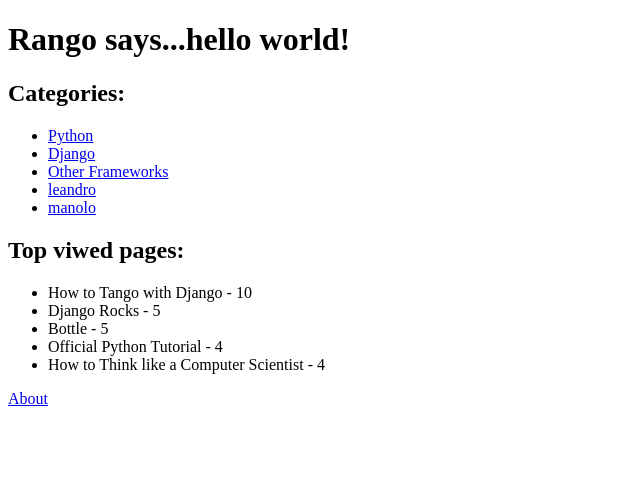
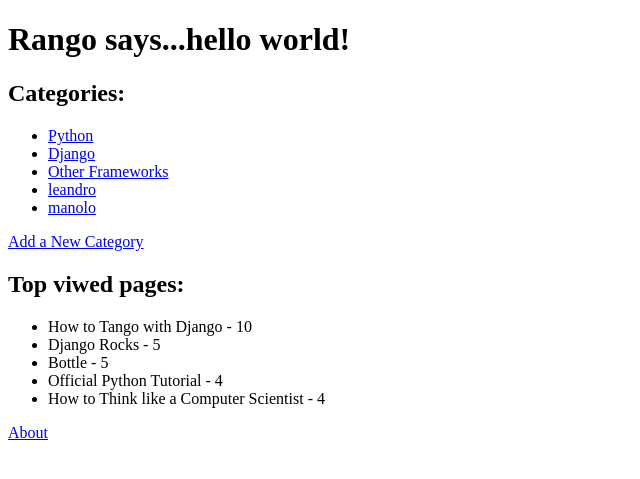
Before and after one commit to ProfessionalIT/twd, a Django app: page /rango/ in a window 1280 px wide. Shown: the top 479 px of the page, without its empty margins (0-640 px from the left). Run offline with Django 3.2, Linux system fonts and the light colour scheme; data comes from the database, SQL or seed files in the repository; both versions use the stored data as it was after the commit.

Commit message:
Implementacoes do capitulo 08

```diff
--- a/twd/rango/urls.py
+++ b/twd/rango/urls.py
@@ -5,6 +5,16 @@
 urlpatterns = patterns('',
                        url(r'^$', views.index, name='index'),
                        url(r'^about/$', views.about, name='about'),
+                       url(r'^add_category/$',
+                           views.add_category,
+                           name='add_category'),
+                       url(r'^add_page/$',
+                           views.add_page,
+                           name='add_page'),
+                       url(r'^category/(?P<category_name_slug>[\w\-]+)/add_page/$',
+                           views.add_page,
+                           name='add_page'),
                        url(r'^category/(?P<category_name_slug>[\w\-]+)/$',
                            views.category,
-                           name='category'),)
+                           name='category'),
+                       )
--- a/twd/rango/views.py
+++ b/twd/rango/views.py
@@ -1,5 +1,6 @@
 from django.shortcuts import render
 from rango.models import Category, Page
+from rango.forms import CategoryForm, PageForm
 
 
 def index(request):
@@ -26,6 +27,7 @@
         # exception.
         category = Category.objects.get(slug=category_name_slug)
         context_dict['category_name'] = category.name
+        context_dict['category_name_slug'] = category.slug
 
         # Retrieve all of the associated pages.
         # Note that filter returns >= 1 model instance.
@@ -45,3 +47,53 @@
 
     # Go render the response and return it to the client.
     return render(request, 'rango/category.html', context_dict)
+
+
+def add_category(request):
+    if request.method == 'POST':
+        form = CategoryForm(request.POST)
+
+        # Have we been provided with a valid form?
+        if form.is_valid():
+            # Save the new category to the database.
+            form.save(commit=True)
+
+            # Now call the index() view.
+            # The user will be shown the homepage.
+            return index(request)
+        else:
+            print form.errors
+    else:
+        # If the request was not a POST, display the form to enter details.
+        form = CategoryForm()
+
+    # Bad form (or form details), no form supplied...
+    # Render the form with error messages (if any).
+    return render(request, 'rango/add_category.html', {'form': form})
+
+
+def add_page(request, category_name_slug):
+
+    try:
+        cat = Category.objects.get(slug=category_name_slug)
+    except Category.DoesNotExist:
+        cat = None
+
+    if request.method == 'POST':
+        form = PageForm(request.POST)
+        if form.is_valid():
+            if cat:
+                page = form.save(commit=False)
+                page.category = cat
+                page.views = 0
+                page.save()
+                # probably better to use a redirect here.
+                return category(request, category_name_slug)
+        else:
+            print form.errors
+    else:
+        form = PageForm()
+
+    context_dict = {'form': form, 'category': cat}
+
+    return render(request, 'rango/add_page.html', context_dict)
--- a/twd/templates/rango/category.html
+++ b/twd/templates/rango/category.html
@@ -16,8 +16,10 @@
             {% else %}
                 <strong>No pages currently in category.</strong>
             {% endif %}
+            <a href="/rango/category/{{ category.slug }}/add_page/">Add a New Page</a><br />
         {% else %}
             The specified category {{ category_name }} does not exist!
         {% endif %}
+
     </body>
 </html>
--- a/twd/templates/rango/index.html
+++ b/twd/templates/rango/index.html
@@ -7,8 +7,9 @@
     <body>
         <h1>Rango says...hello world!</h1>
 
+        <h2>Categories:</h2>
         {% if categories %}
-            <h2>Categories:</h2>
+
             <ul>
                 {% for category in categories %}
                 <li><a href="/rango/category/{{ category.slug }}">{{ category.name }}</a></li>
@@ -17,9 +18,11 @@
         {% else %}
             <strong>There are no categories present.</strong>
         {% endif %}
+        <a href="/rango/add_category/">Add a New Category</a><br />
 
+        <h2>Top viwed pages:</h2>
         {% if top_pages %}
-            <h2>Top viwed pages:</h2>
+
             <ul>
                 {% for page in top_pages %}
                 <li>{{ page.title }} - {{ page.views }}</li>
```
Also changed, not shown: twd/rango/forms.py (added, +48 -0 lines), twd/templates/rango/add_category.html (added, +27 -0 lines), twd/templates/rango/add_page.html (added, +27 -0 lines), twd/db.sqlite3, 3 other files.
